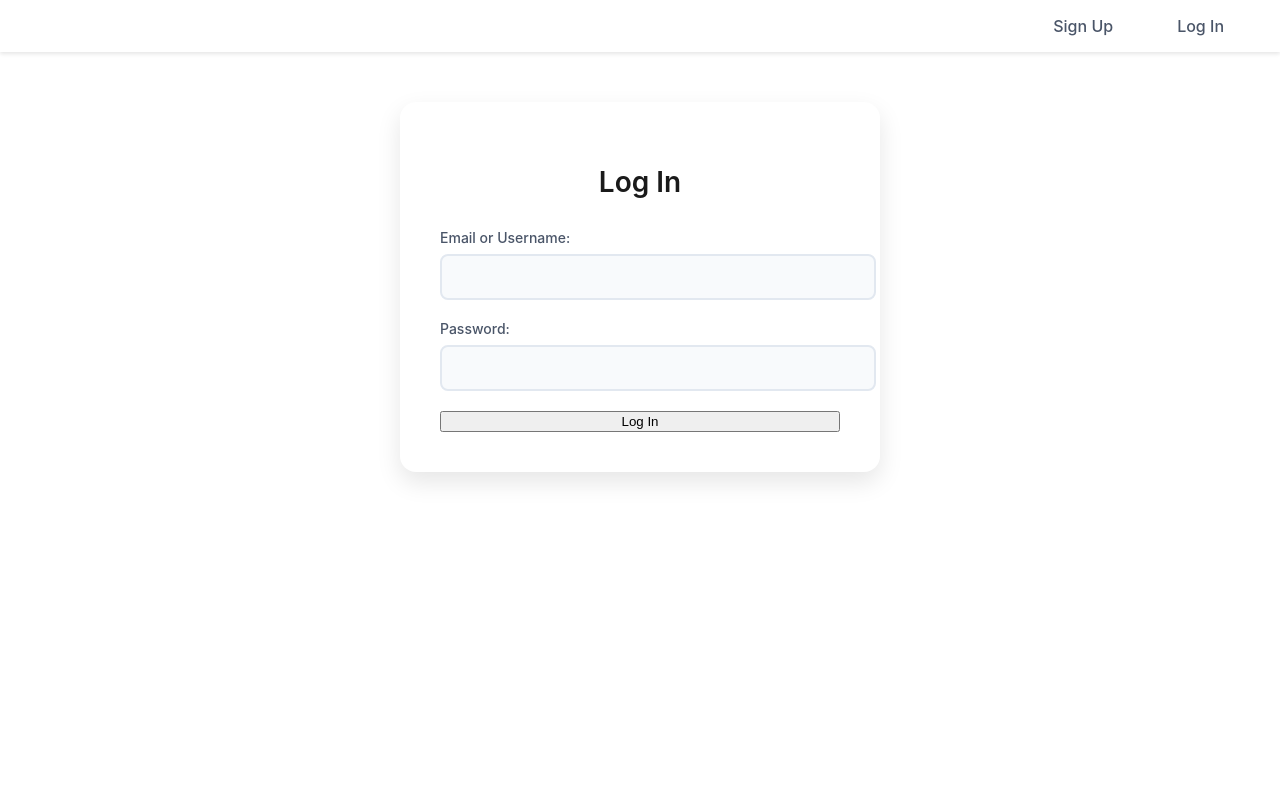
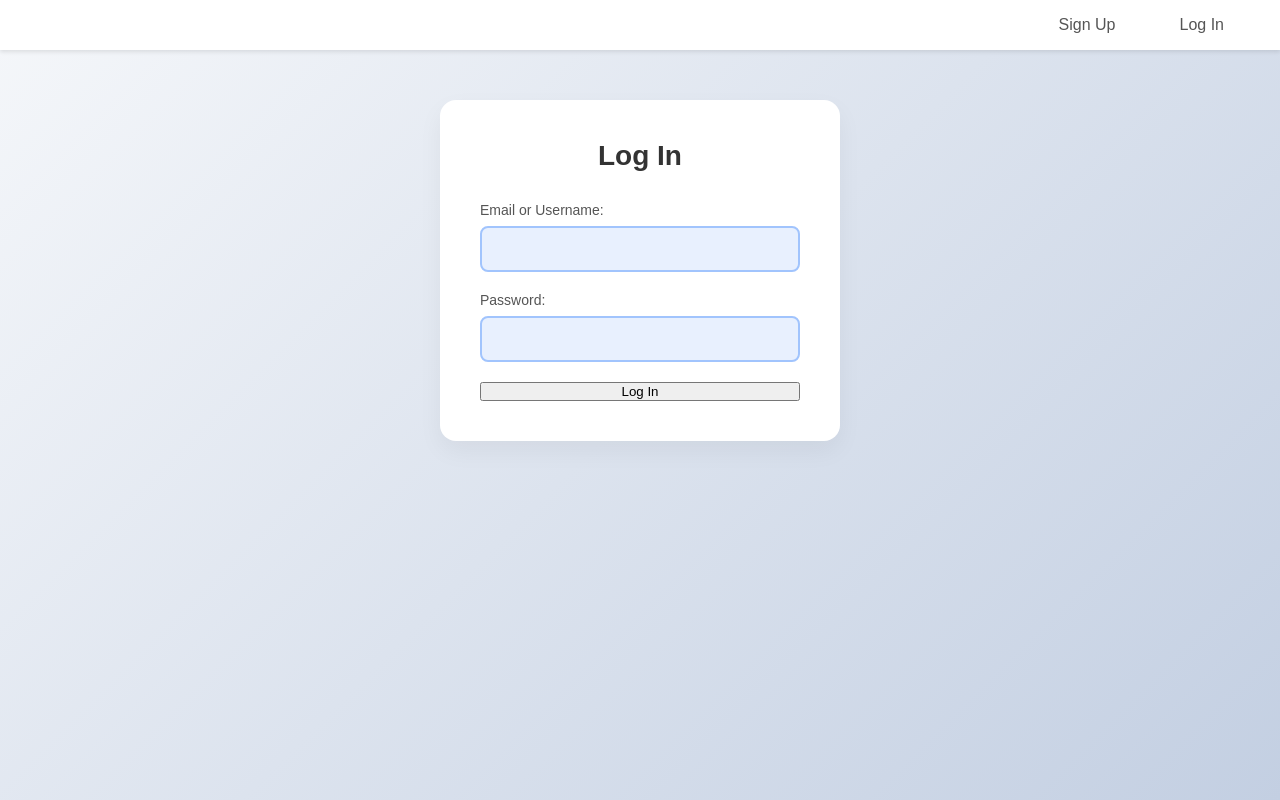
Before and after one commit to Ajodo-Godson/Hierarchical-To-Do-List, a React (Create React App) app in the folder frontend/: page /login in a window 1280 px wide. Built offline with nearby package versions, Linux system fonts and the light colour scheme.

Commit message:
separated stylings

```diff
--- a/frontend/src/App.css
+++ b/frontend/src/App.css
@@ -1,7 +1,20 @@
+* {
+  margin: 0;
+  padding: 0;
+  box-sizing: border-box;
+}
+
+body {
+  font-family: 'Poppins', sans-serif;
+  background: linear-gradient(135deg, #f5f7fa 0%, #c3cfe2 100%);
+  min-height: 100vh;
+}
+
+/* Main App Container */
 .App {
-  text-align: center;
   min-height: 100vh;
-  background: linear-gradient(135deg, #f5f7fa 0%, #c3cfe2 100%);
+  display: flex;
+  flex-direction: column;
 }
 
 /* Navigation Styles */
@@ -30,7 +43,7 @@ nav li {
 }
 
 nav a {
-  color: #4a5568;
+  color: #555555;
   text-decoration: none;
   font-weight: 500;
   font-size: 1rem;
@@ -40,195 +53,30 @@ nav a {
 }
 
 nav a:hover {
-  color: #3182ce;
-  background-color: #ebf8ff;
+  color: #ff7f50;
+  background-color: #fff5f2;
+}
+
+/* Main Content Area */
+main {
+  flex: 1;
+  width: 100%;
+  max-width: 1200px;
+  margin: 0 auto;
+  padding: 2rem;
 }
 
 /* Welcome Message Styles */
 h1 {
-  color: #2d3748;
-  margin-top: 2rem;
+  color: #333333;
+  text-align: center;
+  margin: 2rem 0;
   font-size: 2.5rem;
   font-weight: 700;
 }
 
-.App-logo {
-  height: 40vmin;
-  pointer-events: none;
-}
-
-@media (prefers-reduced-motion: no-preference) {
-  .App-logo {
-    animation: App-logo-spin infinite 20s linear;
-  }
-}
-
-.App-header {
-  background-color: #282c34;
-  min-height: 100vh;
-  display: flex;
-  flex-direction: column;
-  align-items: center;
-  justify-content: center;
-  font-size: calc(10px + 2vmin);
-  color: white;
-}
-
-.App-link {
-  color: #61dafb;
-}
-
-@keyframes App-logo-spin {
-  from {
-    transform: rotate(0deg);
-  }
-
-  to {
-    transform: rotate(360deg);
-  }
-}
-
-/* Enhanced Auth Styles */
-.auth-container {
-  max-width: 400px;
-  margin: 50px auto;
-  padding: 40px;
-  border-radius: 16px;
-  box-shadow: 0 10px 25px rgba(0, 0, 0, 0.1);
-  background-color: white;
-  font-family: -apple-system, BlinkMacSystemFont, 'Segoe UI', Roboto, Oxygen, Ubuntu, Cantarell, sans-serif;
-}
-
-.auth-container h2 {
-  text-align: center;
-  margin-bottom: 30px;
-  color: #1a1a1a;
-  font-size: 28px;
-  font-weight: 600;
-}
-
-.auth-container p.error {
-  text-align: center;
-  margin: 10px 0;
-  padding: 10px;
-  color: #dc3545;
-  background-color: #ffe6e6;
-  border-radius: 4px;
-  font-size: 14px;
-}
-
-.auth-container form {
-  display: flex;
-  flex-direction: column;
-  gap: 20px;
-}
-
-.form-group {
-  position: relative;
-}
-
-.auth-container label {
-  display: block;
-  margin-bottom: 8px;
-  color: #4a5568;
-  font-weight: 500;
-  font-size: 14px;
-}
-
-.auth-container input {
-  width: 100%;
-  padding: 12px 16px;
-  border: 2px solid #e2e8f0;
-  border-radius: 8px;
-  font-size: 16px;
-  transition: all 0.3s ease;
-  background-color: #f8fafc;
-}
-
-.auth-container input:focus {
-  border-color: #3182ce;
-  background-color: white;
-  outline: none;
-  box-shadow: 0 0 0 3px rgba(49, 130, 206, 0.1);
-}
-
-.auth-button {
-  padding: 14px;
-  background-color: #3182ce;
-  color: white;
-  border: none;
-  border-radius: 8px;
-  font-size: 16px;
-  font-weight: 600;
-  cursor: pointer;
-  transition: all 0.3s ease;
-  margin-top: 10px;
-}
-
-.auth-button:hover {
-  background-color: #2c5282;
-  transform: translateY(-1px);
-  box-shadow: 0 4px 6px rgba(0, 0, 0, 0.1);
-}
-
-.auth-button:active {
-  transform: translateY(0);
-  box-shadow: none;
-}
-
-.auth-links {
-  margin-top: 20px;
-  text-align: center;
-}
-
-.auth-link {
-  color: #3182ce;
-  text-decoration: none;
-  font-size: 14px;
-  font-weight: 500;
-  padding: 5px 10px;
-  border-radius: 4px;
-  transition: all 0.3s ease;
-}
-
-.auth-link:hover {
-  color: #2c5282;
-  background-color: #ebf8ff;
-}
-
-.divider {
-  margin: 20px 0;
-  text-align: center;
-  position: relative;
-}
-
-.divider::before,
-.divider::after {
-  content: "";
-  position: absolute;
-  top: 50%;
-  width: 45%;
-  height: 1px;
-  background-color: #e2e8f0;
-}
-
-.divider::before {
-  left: 0;
-}
-
-.divider::after {
-  right: 0;
-}
-
-.divider-text {
-  background-color: white;
-  padding: 0 10px;
-  color: #718096;
-  font-size: 14px;
-}
-
-/* Responsive Design */
-@media (max-width: 500px) {
+/* Responsive Styles */
+@media (max-width: 768px) {
   nav {
     padding: 1rem;
   }
@@ -242,18 +90,23 @@ h1 {
     font-size: 0.9rem;
   }
 
-  .auth-container {
-    margin: 20px;
-    padding: 20px;
-    border-radius: 12px;
-  }
-
-  .auth-container h2 {
-    font-size: 24px;
+  main {
+    padding: 1rem;
   }
 
   h1 {
     font-size: 2rem;
-    margin: 1.5rem 1rem;
+    margin: 1.5rem 0;
   }
 }
+
+/* Optional: Animation for logo if needed */
+@keyframes App-logo-spin {
+  from {
+    transform: rotate(0deg);
+  }
+
+  to {
+    transform: rotate(360deg);
+  }
+}
--- a/frontend/src/App.js
+++ b/frontend/src/App.js
@@ -2,6 +2,7 @@ import React from 'react';
 import { BrowserRouter as Router, Route, Routes, Link } from 'react-router-dom';
 import Signup from './components/Signup';
 import Login from './components/Login';
+import './App.css';
 
 const App = () => {
   return (
--- a/frontend/src/components/Login.js
+++ b/frontend/src/components/Login.js
@@ -1,6 +1,5 @@
-
 import React, { useState } from 'react';
-import '../App.css';
+import '../styles/auth.css';
 
 const API_URL = 'http://127.0.0.1:5000';
 
--- a/frontend/src/components/Signup.js
+++ b/frontend/src/components/Signup.js
@@ -1,8 +1,7 @@
-// Signup.js
 import React, { useState } from 'react';
-import '../App.css';
+import '../styles/auth.css';
 
-const API_URL = 'http://127.0.0.1:5000'; // Updated to match blueprint URL
+const API_URL = 'http://127.0.0.1:5000';
 
 const Signup = () => {
     const [formData, setFormData] = useState({
--- /dev/null
+++ b/frontend/src/styles/auth.css
@@ -0,0 +1,164 @@
+.auth-container {
+    max-width: 400px;
+    margin: 50px auto;
+    padding: 40px;
+    border-radius: 16px;
+    box-shadow: 0 10px 25px rgba(0, 0, 0, 0.05);
+    background-color: #ffffff;
+    font-family: 'Poppins', sans-serif;
+}
+
+.auth-container h2 {
+    text-align: center;
+    margin-bottom: 30px;
+    color: #333333;
+    font-size: 28px;
+    font-weight: 600;
+}
+
+.auth-container p.error {
+    text-align: center;
+    margin: 10px 0;
+    padding: 10px;
+    color: #d9534f;
+    background-color: #f8d7da;
+    border-radius: 4px;
+    font-size: 14px;
+}
+
+.auth-container form {
+    display: flex;
+    flex-direction: column;
+    gap: 20px;
+}
+
+.form-group {
+    position: relative;
+}
+
+.auth-container label {
+    display: block;
+    margin-bottom: 8px;
+    color: #555555;
+    font-weight: 500;
+    font-size: 14px;
+}
+
+.auth-container input {
+    width: 100%;
+    padding: 12px 16px;
+    border: 2px solid #a1c4fd;
+    border-radius: 8px;
+    font-size: 16px;
+    transition: all 0.3s ease;
+    background-color: #e8f0fe;
+    color: #333333;
+}
+
+.auth-container input::placeholder {
+    color: #999999;
+}
+
+.auth-container input:focus {
+    border-color: #ff7f50;
+    background-color: #ffffff;
+    outline: none;
+    box-shadow: 0 0 0 3px rgba(255, 127, 80, 0.2);
+}
+
+.auth-button {
+    padding: 14px;
+    background: linear-gradient(45deg, #ff7f50, #feb47b);
+    color: #ffffff;
+    border: none;
+    border-radius: 8px;
+    font-size: 16px;
+    font-weight: 600;
+    cursor: pointer;
+    transition: all 0.3s ease;
+    margin-top: 10px;
+}
+
+.auth-button:hover {
+    background: linear-gradient(45deg, #feb47b, #ff7f50);
+    transform: translateY(-2px);
+    box-shadow: 0 4px 6px rgba(0, 0, 0, 0.1);
+}
+
+.auth-button:active {
+    transform: translateY(0);
+    box-shadow: none;
+}
+
+.auth-links {
+    margin-top: 20px;
+    text-align: center;
+}
+
+.auth-link {
+    color: #ff7f50;
+    text-decoration: none;
+    font-size: 14px;
+    font-weight: 500;
+    padding: 5px 10px;
+    border-radius: 4px;
+    transition: all 0.3s ease;
+}
+
+.auth-link:hover {
+    color: #ffffff;
+    background-color: #ff7f50;
+}
+
+.divider {
+    margin: 20px 0;
+    text-align: center;
+    position: relative;
+}
+
+.divider::before,
+.divider::after {
+    content: "";
+    position: absolute;
+    top: 50%;
+    width: 45%;
+    height: 1px;
+    background-color: #e2e8f0;
+}
+
+.divider::before {
+    left: 0;
+}
+
+.divider::after {
+    right: 0;
+}
+
+.divider-text {
+    background-color: white;
+    padding: 0 10px;
+    color: #718096;
+    font-size: 14px;
+}
+
+@media (max-width: 500px) {
+    .auth-container {
+        margin: 20px;
+        padding: 20px;
+        border-radius: 12px;
+    }
+
+    .auth-container h2 {
+        font-size: 24px;
+    }
+
+    .auth-button {
+        padding: 12px;
+        font-size: 15px;
+    }
+
+    .auth-container input {
+        padding: 10px 14px;
+        font-size: 15px;
+    }
+}
```
Also changed, not shown: frontend/src/components/task.js (added).
